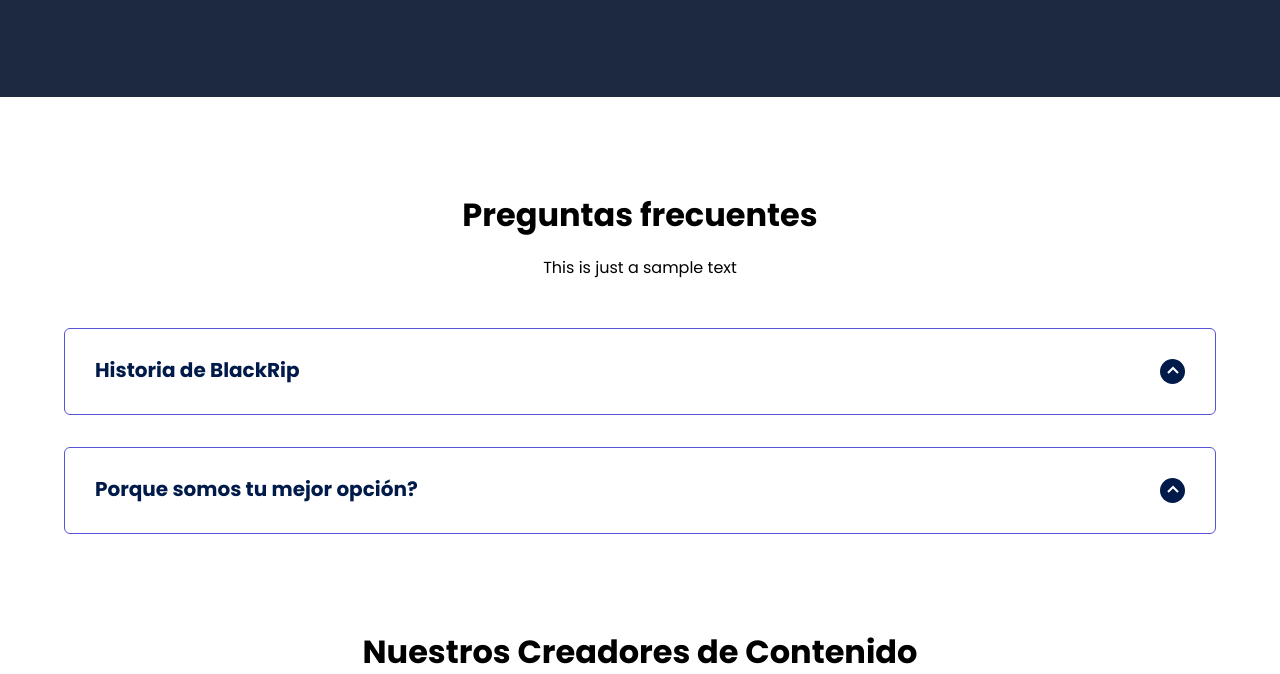
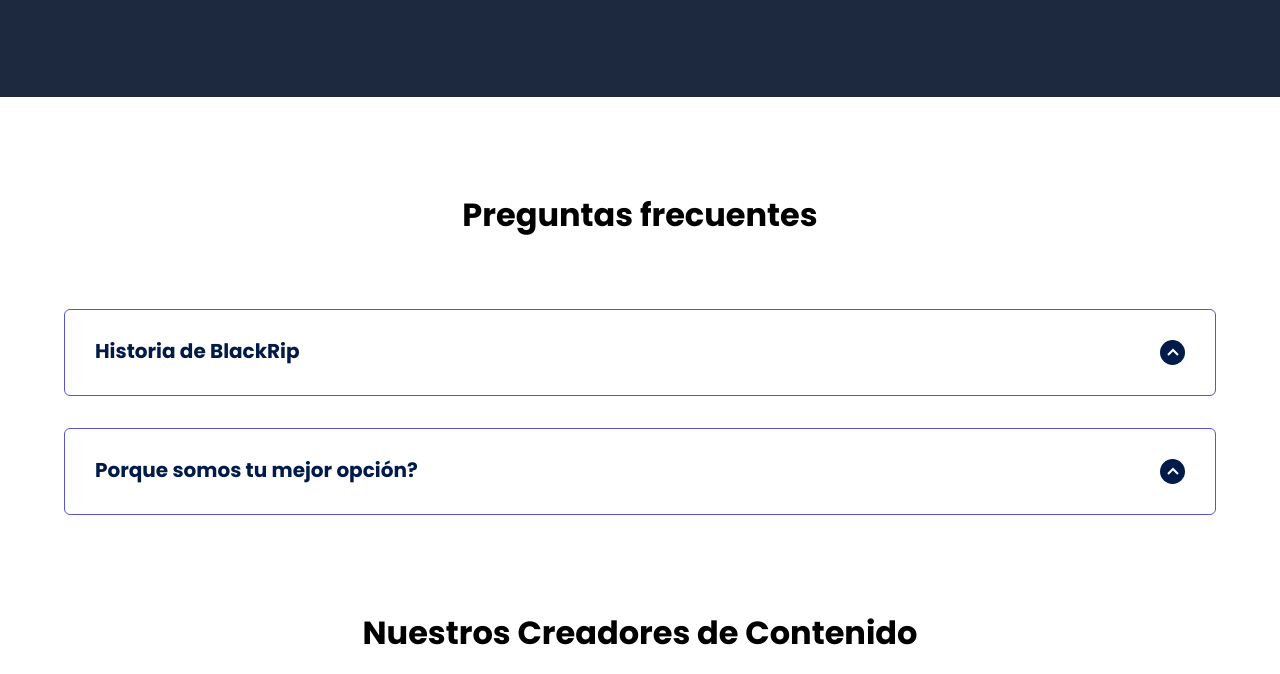
Before and after one commit to DiegoJVC/BlackRip-Website, a plain HTML site: page index.html in a window 1280 px wide. Shown: the part 1821-2495 px from the top of the page. Drawn offline with Linux system fonts and the light colour scheme; grey boxes are pictures that could not be loaded.

Commit message:
removing sample text

```diff
--- a/index.html
+++ b/index.html
@@ -144,7 +144,6 @@
 
   <section class="questions container">
     <h2 class="subtitle">Preguntas frecuentes</h2>
-    <p>This is just a sample text</p>
 
     <section class="questions__container">
       <article class="questions__padding">
```
